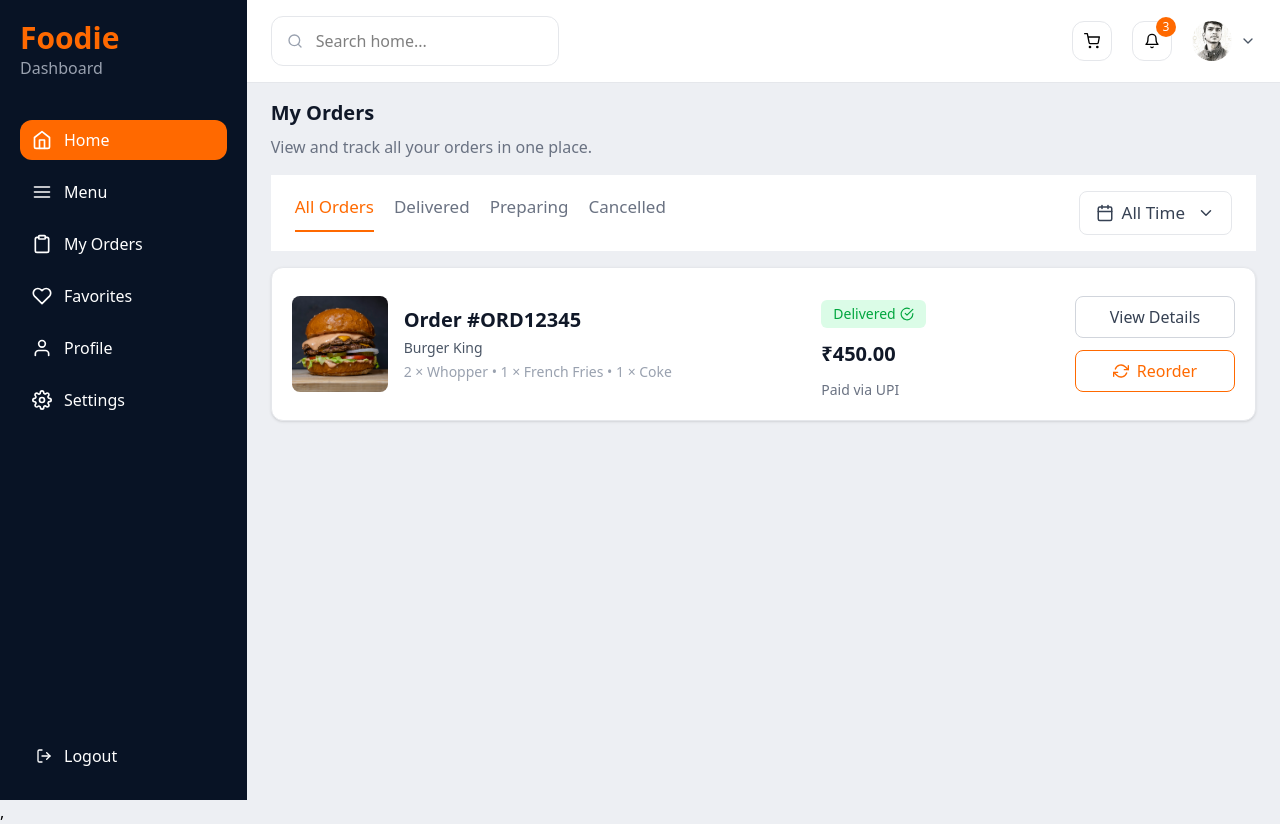
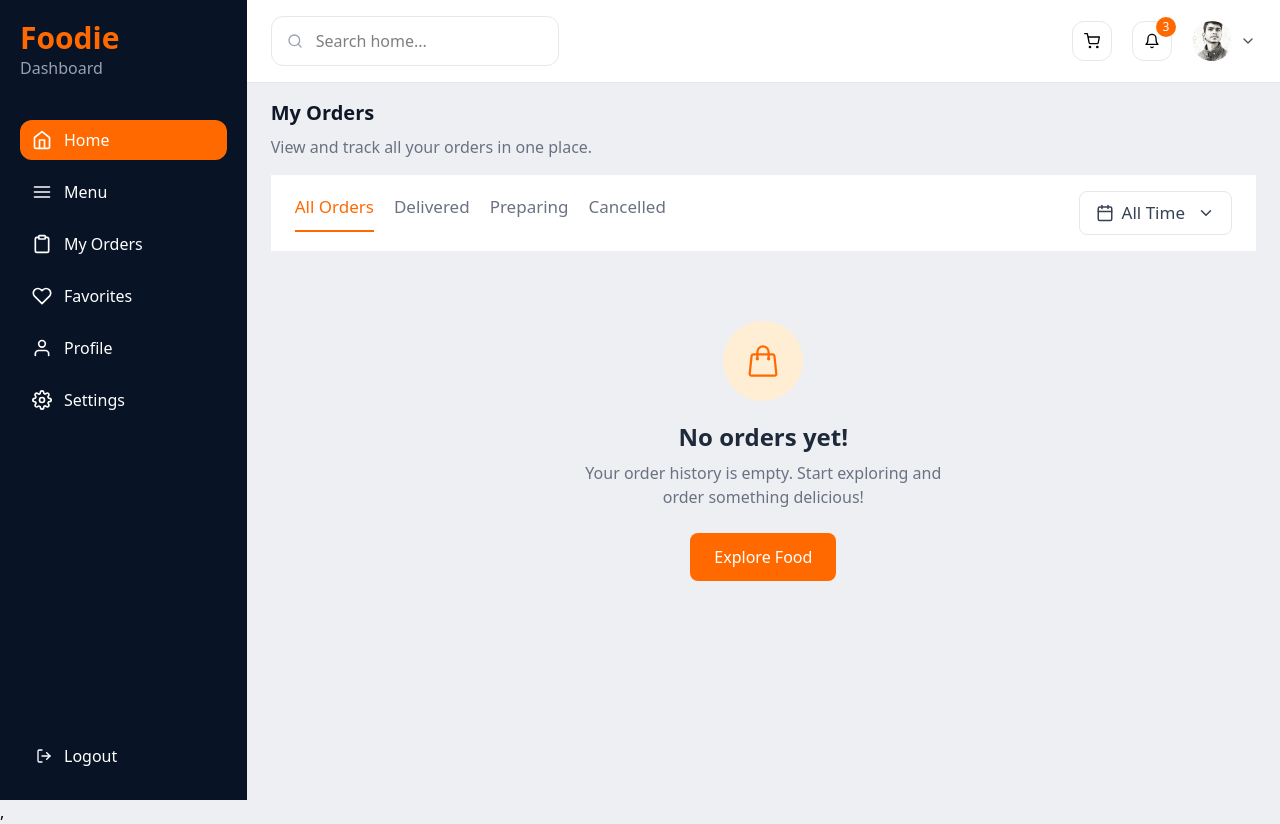
Before and after one commit to Dinesh8882/foodie, a React (Vite) app: page /orders in a window 1280 px wide. Built offline with nearby package versions, Linux system fonts and the light colour scheme.

Commit message:
add order history UI with expandable order summary

```diff
--- a/src/features/cart/component/OrderSummary.jsx
+++ b/src/features/cart/component/OrderSummary.jsx
@@ -6,7 +6,7 @@ import {
 import { FaTruck } from "react-icons/fa";
 import { NavLink } from "react-router-dom";
 
-const OrderSummary = () => {
+const OrderSummary = ({ cartIsEmpty }) => {
   return (
     <div className="lg:max-w-sm rounded-2xl bg-white p-6 shadow-sm border border-gray-100">
       {/* Heading */}
@@ -58,10 +58,10 @@ const OrderSummary = () => {
       </div>
 
       {/* Checkout Button */}
-      <NavLink to="/checkout" className="mt-4 flex w-full items-center justify-center gap-3 rounded-xl bg-orange-500 py-2 text-md font-semibold text-white transition hover:bg-orange-600">
+      <button onClick={() => cartIsEmpty("Your cart is empty!")} className="mt-4 flex w-full items-center justify-center gap-3 rounded-xl bg-orange-500 py-2 text-md font-semibold text-white transition cursor-pointer hover:bg-orange-600">
         <FiLock size={18} />
         Proceed to Checkout
-      </NavLink>
+      </button>
 
       {/* Secure Checkout */}
       <div className="mt-4 flex items-center justify-center gap-2 text-sm text-gray-500">
--- a/src/features/checkout/component/CheckoutProduct.jsx
+++ b/src/features/checkout/component/CheckoutProduct.jsx
@@ -2,6 +2,7 @@ import React from 'react'
 import { motion } from 'framer-motion'
 
 function CheckoutProduct({ item, quantity, deleteCartItem }) {
+
 
     return (
         <div className="flex flex-row gap-4">
@@ -44,7 +45,7 @@ function CheckoutProduct({ item, quantity, deleteCartItem }) {
                     </span>
 
                     <span className="font-semibold text-orange-500 text-gray-600">
-                        $17.98
+                        $ {item.price * quantity}
                     </span>
                 </div>
             </div>
--- a/src/features/checkout/component/OrderSummary.jsx
+++ b/src/features/checkout/component/OrderSummary.jsx
@@ -116,10 +116,10 @@ const OrderSummary = ({ handlePlaceOrder }) => {
       </div>
 
       {/* Button */}
-      <NavLink to="" onClick={handlePlaceOrder} className="w-full bg-orange-500 hover:bg-orange-600 text-white py-3 rounded-xl font-semibold flex items-center justify-center gap-2 transition">
+      <button onClick={handlePlaceOrder} className="w-full cursor-pointer bg-orange-500 hover:bg-orange-600 text-white py-3 rounded-xl font-semibold flex items-center justify-center gap-2 transition">
         <FiLock />
         Place Order
-      </NavLink>
+      </button>
 
       {/* Footer */}
       <p className="text-center text-xs text-gray-500 mt-5 leading-relaxed">
--- /dev/null
+++ b/src/features/orders/component/EmptyOrders.jsx
@@ -0,0 +1,26 @@
+import { HiOutlineShoppingBag } from "react-icons/hi2";
+
+const EmptyOrders = () => {
+    return (
+        <div className="flex min-h-[400px] flex-col items-center justify-center px-4 text-center">
+            <div className="mb-5 flex h-20 w-20 items-center justify-center rounded-full bg-orange-100">
+                <HiOutlineShoppingBag className="text-4xl text-orange-500" />
+            </div>
+
+            <h2 className="text-2xl font-semibold text-gray-800">
+                No orders yet!
+            </h2>
+
+            <p className="mt-2 max-w-sm text-gray-500">
+                Your order history is empty. Start exploring and order something
+                delicious!
+            </p>
+
+            <button className="mt-6 rounded-lg bg-orange-500 px-6 py-3 font-medium text-white transition hover:bg-orange-600">
+                Explore Food
+            </button>
+        </div>
+    );
+};
+
+export default EmptyOrders;
--- a/src/features/orders/component/OrderCard.jsx
+++ b/src/features/orders/component/OrderCard.jsx
@@ -1,67 +1,10 @@
 import React from 'react'
-import {
-  FiCalendar,
-  FiRefreshCw,
-  FiCheckCircle,
-} from "react-icons/fi";
 
-import img from "../../../assets/Burgger.webp"
 
-function OrderCard({ toggle }) {
+function OrderCard({ item }) {
   return (
     <div className="bg-white flex-col relative md:flex-row  border mt-4 border-gray-200 rounded-xl p-5 flex md:items-center justify-between shadow-sm">
 
-      {/* Left Section */}
-      <div className="flex sm:items-center gap-4 flex-col sm:flex-row">
-        <img
-          src={img}
-          loading="lazy"
-          alt="Burger"
-          className="w-24 h-24 rounded-lg object-cover"
-        />
-
-        <div>
-          <h3 className="text-md lg:text-xl font-semibold text-gray-900">
-            Order #ORD12345
-          </h3>
-
-          <p className="text-gray-600 text-sm mt-1 font-medium">
-            Burger King
-          </p>
-
-          <p className="text-gray-400 text-sm mt-1">
-            2 × Whopper • 1 × French Fries • 1 × Coke
-          </p>
-        </div>
-      </div>
-
-      {/* Middle Section */}
-      <div className="flex flex-col items-start gap-3">
-        <span className="flex items-center gap-1 absolute top-5 right-5 sm:static sm:mt-3 bg-green-100 text-green-600 text-sm font-medium px-3 py-1 rounded-md">
-          Delivered
-          <FiCheckCircle size={14} />
-        </span>
-
-        <h4 className="text-sm sm:text-xl font-bold text-gray-900">
-          ₹450.00
-        </h4>
-
-        <p className="text-sm text-gray-500">
-          Paid via UPI
-        </p>
-      </div>
-
-      {/* Right Section */}
-      <div className="flex flex-col gap-3">
-        <button onClick={toggle} className="sm:w-40 cursor-pointer py-2 border border-gray-300 rounded-lg font-medium text-gray-700 hover:bg-gray-50 transition">
-          View Details
-        </button>
-
-        <button className="sm:w-40 py-2 border border-orange-500 text-orange-500 rounded-lg font-medium flex items-center justify-center gap-2 hover:bg-orange-50 transition">
-          <FiRefreshCw size={16} />
-          Reorder
-        </button>
-      </div>
     </div>
   );
 }
--- /dev/null
+++ b/src/features/orders/component/OrderHeader.jsx
@@ -0,0 +1,65 @@
+import React from "react";
+import {
+    FiClock,
+    FiCalendar,
+    FiCreditCard,
+    FiChevronDown,
+} from "react-icons/fi";
+import OrderCard from "./OrderCard";
+
+function OrderHeader({ order, toggle, isOpen }) {
+    return (
+        <div className="w-full relative mt-4 bg-white border border-gray-200 rounded-lg px-4 py-3 shadow-sm">
+            <div className="flex items-center justify-between gap-4 text-sm">
+
+                {/* Order ID + Status */}
+                <div className="flex items-center gap-4">
+                    <h3 className="font-semibold text-gray-900">
+                        Order #{order.id.slice(0, 8).padStart(8, "0")}
+                    </h3>
+
+                    <span className="flex items-center gap-1 rounded-full bg-orange-100 px-2 py-1 text-xs font-medium text-orange-500">
+                        {order.status}
+                        <FiClock />
+                    </span>
+                </div>
+
+                {/* Date */}
+                <div className="flex items-center gap-2 text-gray-500">
+                    <FiCalendar />
+                    <span>
+                        {new Date(order.orderedAt).toLocaleString()}
+                    </span>
+                </div>
+
+                {/* Payment */}
+                <div className="flex items-center gap-2 text-gray-500">
+                    <FiCreditCard />
+                    <span>Paid via {order.paymentMethod}</span>
+                </div>
+
+                {/* Item Count */}
+                <span className="text-gray-700">
+                    {order.items.length} items
+                </span>
+
+                {/* Total */}
+                <span className="font-bold text-gray-900">
+                    ${order.total}
+                </span>
+
+                {/* Expand Button */}
+                <button onClick={toggle} className={`cursor-pointer ${isOpen && "rotate-180"} transition-all duration-500 text-gray-600 hover:text-gray-900`}>
+                    <FiChevronDown size={18} />
+                </button>
+
+            </div>
+
+            {
+                isOpen && <OrderCard item={order.items} />
+            }
+        </div>
+    );
+}
+
+export default OrderHeader;
--- a/src/pages/Cart.jsx
+++ b/src/pages/Cart.jsx
@@ -12,7 +12,7 @@ import { useCart } from '../features/cart/hook/useCart';
 
 function Cart() {
 
-  const { deleteCartItem, increaseQuan, decreaseQuan, products, cartItem } = useCart()
+  const { deleteCartItem, increaseQuan, decreaseQuan, products, cartItem, cartIsEmpty } = useCart()
 
   return (
     <Wrapper>
@@ -39,7 +39,7 @@ function Cart() {
                       decreaseQuan={decreaseQuan}
                       product={product}
                       quantity={item.quantity}
-                      />
+                    />
                   </div>
                 )
               })
@@ -53,7 +53,7 @@ function Cart() {
         </div>
 
         <div className='grid grid-cols-1 sm:grid-cols-2  lg:col-span-4 lg:flex w-full justify-between lg:flex-col gap-5 mt-3'>
-          <OrderSummary />
+          <OrderSummary cartIsEmpty={cartIsEmpty} />
           <Features />
         </div>
       </div>
--- a/src/pages/Checkout.jsx
+++ b/src/pages/Checkout.jsx
@@ -33,6 +33,14 @@ function Checkout() {
             paymentMethod,
             deliveryOption,
         });
+        setAddress({
+            name: "",
+            phone: "",
+            address: "",
+            city: "",
+            state: "",
+            zip: "",
+        })
     };
 
 
--- a/src/pages/Orders.jsx
+++ b/src/pages/Orders.jsx
@@ -5,17 +5,36 @@ import OrderCard from '../features/orders/component/OrderCard'
 import SectionHeading from '../shared/SectionHeading'
 import OrderDetails from '../features/orders/component/OrderDetails'
 import useToggle from '../shared/hooks/useToggle'
+import useOrders from '../features/orders/hook/useOrders'
+
+import { HiOutlineShoppingBag } from "react-icons/hi2";
+import EmptyOrders from '../features/orders/component/EmptyOrders'
+import OrderHeader from '../features/orders/component/OrderHeader'
+
 
 function Orders() {
   const { toggle, isOpen } = useToggle(false)
+  const { orders } = useOrders()
   return (
     <Wrapper>
       <div className=''>
-        <OrderDetails toggle={toggle} isOpen={isOpen} />
+        {/* <OrderDetails toggle={toggle} isOpen={isOpen} /> */}
         <SectionHeading title="My Orders" varient="orders" />
         <p className='text-gray-500 mb-4'>View and track all your orders in one place.</p>
         <OrderTabs />
-        <OrderCard toggle={toggle} isOpen={isOpen} />
+        {
+          orders.length !== 0 ? (
+            orders.map((item) => {
+
+              console.log(item);
+              return (
+                <OrderHeader order={item} toggle={toggle} isOpen={isOpen} />
+              )
+            })
+          ) : (
+            <EmptyOrders />
+          )
+        }
       </div>
     </Wrapper>
   )
```
Also changed, not shown: src/features/cart/hook/useCart.js (+13 -1 lines), src/features/orders/hook/useOrders.js (+13 -2 lines), src/shared/ProfileDropdown.jsx (+5 -9 lines).
